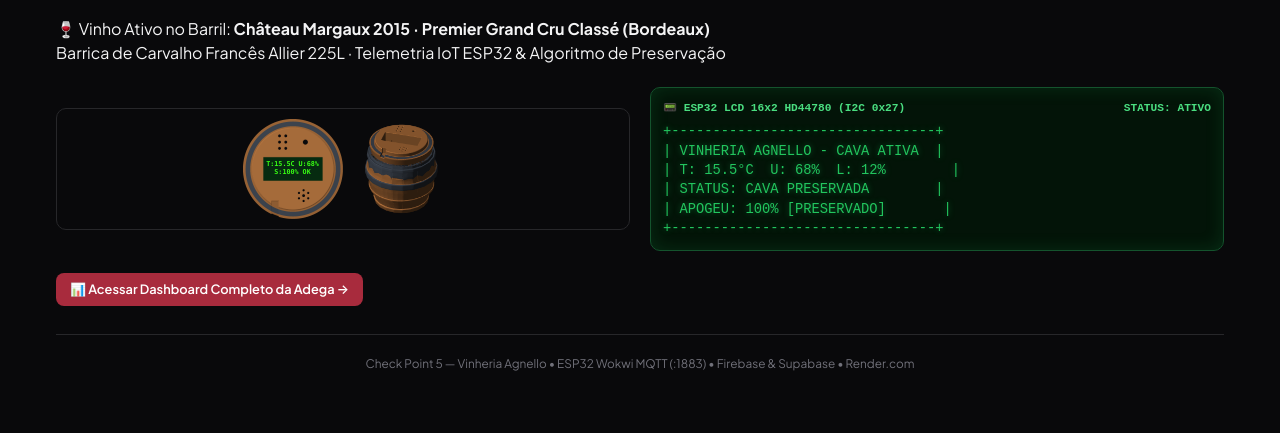
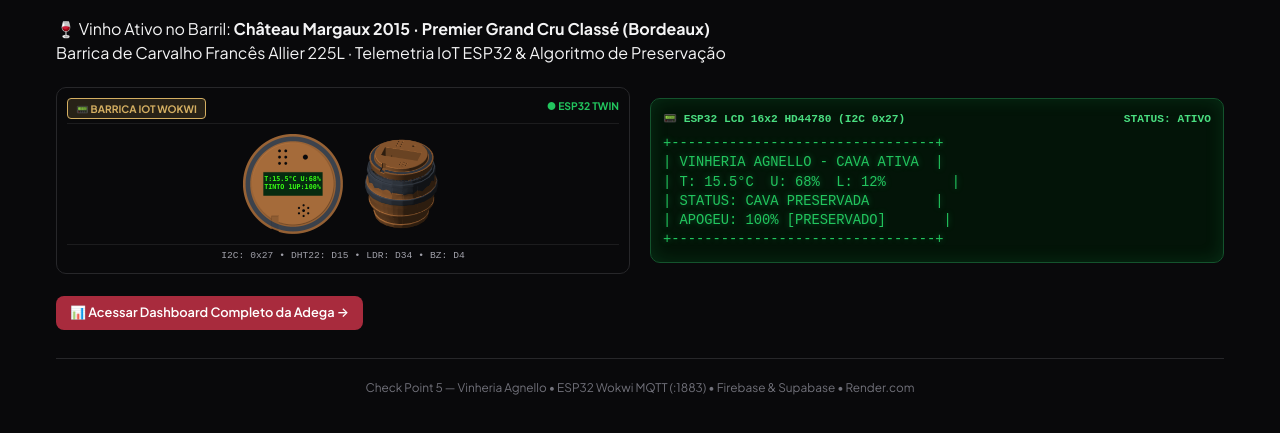
Before and after one commit to six01010101010101/vinheria-fiware-esp32, a plain HTML site: page index.html in a window 1280 px wide. Shown: the part 105-538 px from the top of the page. Drawn offline with Linux system fonts and the light colour scheme; no server answers.

Commit message:
feat(wokwi): layout clean e visual refinado do barril 3d e lcd 16x2 estilo simulador wokwi

```diff
--- a/dashboard/assets/dashboard_scada.js
+++ b/dashboard/assets/dashboard_scada.js
@@ -68,8 +68,9 @@
   const score = calcHealthScore(t, h, l, pr), st = evalStatus(t, h, l, pr, curArea);
   sim.score = score;
   const t1 = document.getElementById("barrel-mini-t1"), t2 = document.getElementById("barrel-mini-t2");
-  if (t1) t1.textContent = `T:${t.toFixed(1)}C U:${h.toFixed(0)}%`;
-  if (t2) t2.textContent = `S:${score}% ${st.ok ? "OK" : "ALR"}`;
+  if (t1) t1.textContent = `T:${t.toFixed(1)}°C U:${h.toFixed(0)}%`;
+  const prTag = pr.name ? pr.name.substring(6, 11).toUpperCase().trim() : "TINTO";
+  if (t2) t2.textContent = `${prTag} ${st.ok ? "1UP" : "ALR"}:${score}%`;
   const crt = document.getElementById("green-crt-text");
   const areaPad = `${tr.flag} ${tr.name}`.padEnd(20, " ").substring(0, 20), winePad = `${pr.wine}`.padEnd(23, " ").substring(0, 23);
   if (crt) crt.textContent = `+--------------------------------+\n| TERROIR: ${areaPad}|\n| VINHO: ${winePad}|\n| T: ${t.toFixed(1).padStart(4," ")}°C  U: ${h.toFixed(0).padStart(2," ")}%  L: ${l.toFixed(0).padStart(2," ")}%       |\n| STATUS: ${st.lbl.padEnd(23, " ")}|\n| APOGEU: ${score}% [${st.ok ? "PRESERVADO" : "ANOMALIA"}]       |\n+--------------------------------+`;
--- a/dashboard/assets/portal.js
+++ b/dashboard/assets/portal.js
@@ -70,8 +70,8 @@
   const t = (tel.temperature_c || 15.5).toFixed(1), h = (tel.humidity_pct || 68).toFixed(0), l = (tel.luminosity_pct || 12).toFixed(0);
 
   const m1 = document.getElementById("barrel-mini-t1"), m2 = document.getElementById("barrel-mini-t2");
-  if (m1) m1.textContent = `T:${t}C U:${h}%`;
-  if (m2) m2.textContent = `S:${score}% OK`;
+  if (m1) m1.textContent = `T:${t}°C U:${h}%`;
+  if (m2) m2.textContent = `TINTO ${score >= 85 ? "1UP" : "ALR"}:${score}%`;
 
   const crt = document.getElementById("green-crt-text");
   if (crt) {
--- a/dashboard/assets/style.css
+++ b/dashboard/assets/style.css
@@ -96,13 +96,29 @@
 @keyframes pulseBlue { 0%, 100% { background: #0284c7; box-shadow: 0 0 12px #0284c7; } 50% { background: #7dd3fc; box-shadow: 0 0 4px #0284c7; } }
 .led-blue-blinking { border: 2px solid #bae6fd; animation: pulseBlue 0.65s infinite ease-in-out; }
 
-/* Barril e Tampa LCD 3D */
-.proto-thumb-box { background: var(--bg-card); border: 1px solid var(--border-subtle); border-radius: 12px; padding: 10px 14px; }
-.barrel-lid-mini { position: relative; width: 105px; height: 105px; flex-shrink: 0; }
-.barrel-lid-mini-img { width: 100%; height: 105px; object-fit: contain; }
-.barrel-3d-mini-img { width: 92px; height: 105px; object-fit: contain; }
-.barrel-lcd-mini-slot { position: absolute; left: 20%; top: 38%; width: 60%; height: 24%; display: flex; flex-direction: column; justify-content: center; align-items: center; pointer-events: none; }
-.barrel-lcd-mini-text { color: #22c55e; font-family: "JetBrains Mono", monospace; font-weight: 700; font-size: 0.44rem; line-height: 1.2; text-shadow: 0 0 6px #22c55e; }
+/* Barril e Tampa LCD 3D — Layout Estilo Hardware Wokwi */
+.proto-thumb-box {
+  background: linear-gradient(145deg, #121215 0%, #16161b 100%);
+  border: 1px solid var(--border-subtle); border-radius: 14px;
+  box-shadow: 0 4px 20px rgba(0, 0, 0, 0.3); transition: all 0.25s cubic-bezier(0.16, 1, 0.3, 1);
+}
+.proto-thumb-box:hover { border-color: rgba(197, 160, 89, 0.45); box-shadow: 0 8px 30px rgba(0, 0, 0, 0.4), 0 0 16px var(--wine-glow); }
+.barrel-lid-mini { position: relative; width: 110px; height: 110px; flex-shrink: 0; }
+.barrel-lid-mini-img { width: 100%; height: 110px; object-fit: contain; filter: drop-shadow(0 4px 10px rgba(0, 0, 0, 0.45)); }
+.barrel-3d-mini-img { width: 95px; height: 110px; object-fit: contain; filter: drop-shadow(0 6px 14px rgba(0, 0, 0, 0.5)); transition: transform 0.25s ease; }
+.barrel-3d-mini-img:hover { transform: scale(1.04); }
+.barrel-lcd-mini-slot {
+  position: absolute; left: 19%; top: 38%; width: 62%; height: 25%;
+  background: radial-gradient(ellipse at center, #052610 0%, #021208 100%);
+  border: 1px solid #15803d; border-radius: 4px;
+  box-shadow: inset 0 0 6px rgba(34, 197, 94, 0.4), 0 0 8px rgba(34, 197, 94, 0.25);
+  display: flex; flex-direction: column; justify-content: center; align-items: center; pointer-events: none;
+}
+.barrel-lcd-mini-text {
+  color: #22c55e; font-family: "JetBrains Mono", monospace; font-weight: 700;
+  font-size: 0.46rem; line-height: 1.25; text-shadow: 0 0 4px #22c55e, 0 0 1px #86efac;
+  letter-spacing: 0.02em; white-space: nowrap;
+}
 
 /* Botões com Toque Neon & Efeito Háptico */
 .btn-wine { background: var(--wine-primary) !important; color: #ffffff !important; border: 1px solid var(--wine-hover) !important; font-weight: 600; border-radius: 8px; transition: all 0.2s cubic-bezier(0.16, 1, 0.3, 1); }
--- a/index.html
+++ b/index.html
@@ -31,15 +31,24 @@
         </div>
         <p class="hero-subtitle">Barrica de Carvalho Francês Allier 225L · Telemetria IoT ESP32 & Algoritmo de Preservação</p>
         <div style="display:grid;grid-template-columns:repeat(auto-fit, minmax(280px, 1fr));gap:20px;align-items:center;margin:22px 0;">
-          <div class="proto-thumb-box">
-            <div class="barrel-lid-mini">
-              <img src="dashboard/assets/icons/tampa_barril_lcd.png" class="barrel-lid-mini-img" alt="Tampa com LCD">
-              <div class="barrel-lcd-mini-slot">
-                <div id="barrel-mini-t1" class="barrel-lcd-mini-text">T:15.5C U:68%</div>
-                <div id="barrel-mini-t2" class="barrel-lcd-mini-text">S:100% OK</div>
+          <div class="proto-thumb-box" style="flex-direction:column;gap:10px;">
+            <div style="display:flex;justify-content:space-between;width:100%;font-size:0.65rem;border-bottom:1px solid rgba(255,255,255,0.08);padding-bottom:4px;">
+              <span class="sommelier-tag" style="font-size:0.64rem;">📟 BARRICA IOT WOKWI</span>
+              <span style="color:#22c55e;font-weight:700;">● ESP32 TWIN</span>
+            </div>
+            <div style="display:flex;align-items:center;justify-content:center;gap:16px;">
+              <div class="barrel-lid-mini">
+                <img src="dashboard/assets/icons/tampa_barril_lcd.png" class="barrel-lid-mini-img" alt="Tampa com LCD">
+                <div class="barrel-lcd-mini-slot">
+                  <div id="barrel-mini-t1" class="barrel-lcd-mini-text">T:15.5°C U:68%</div>
+                  <div id="barrel-mini-t2" class="barrel-lcd-mini-text">TINTO 1UP:100%</div>
+                </div>
               </div>
+              <img src="dashboard/assets/icons/corpo_barril_3d.png" class="barrel-3d-mini-img" alt="Barril 3D">
             </div>
-            <img src="dashboard/assets/icons/corpo_barril_3d.png" class="barrel-3d-mini-img" alt="Barril 3D">
+            <div style="display:flex;justify-content:center;gap:6px;width:100%;font-size:0.60rem;font-family:monospace;border-top:1px solid rgba(255,255,255,0.08);padding-top:4px;color:#a1a1aa;">
+              <span>I2C: 0x27</span><span>•</span><span>DHT22: D15</span><span>•</span><span>LDR: D34</span><span>•</span><span>BZ: D4</span>
+            </div>
           </div>
           <div class="green-crt-frame" style="padding:12px;background:#031408;border:1px solid #14532d;border-radius:10px;box-shadow:inset 0 0 18px rgba(34,197,94,0.15);">
             <div style="display:flex;justify-content:space-between;font-size:0.70rem;color:#4ade80;font-family:'Courier New',monospace;margin-bottom:6px;font-weight:bold;">
```
Also changed, not shown: dashboard.html (+17 -5 lines).
